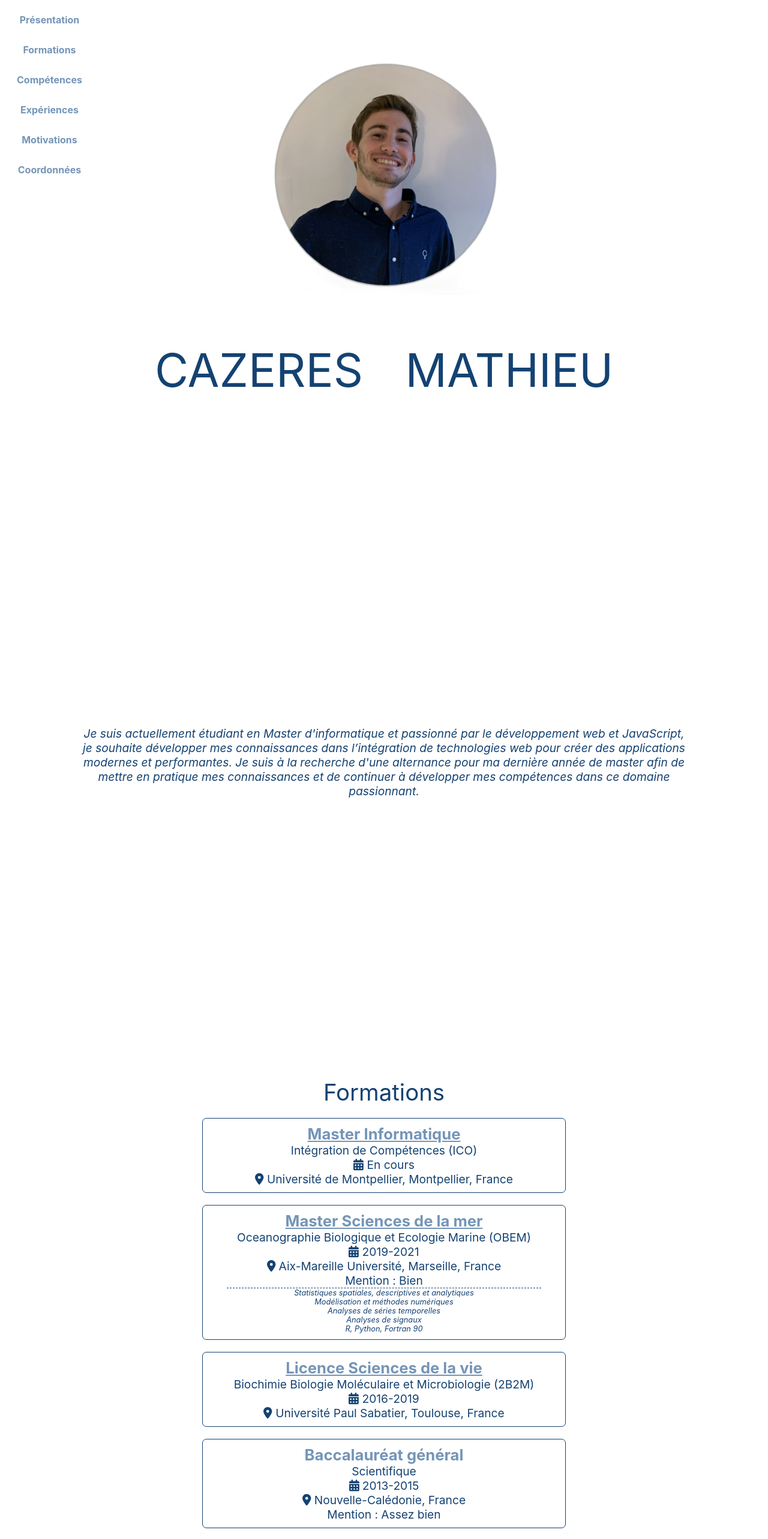
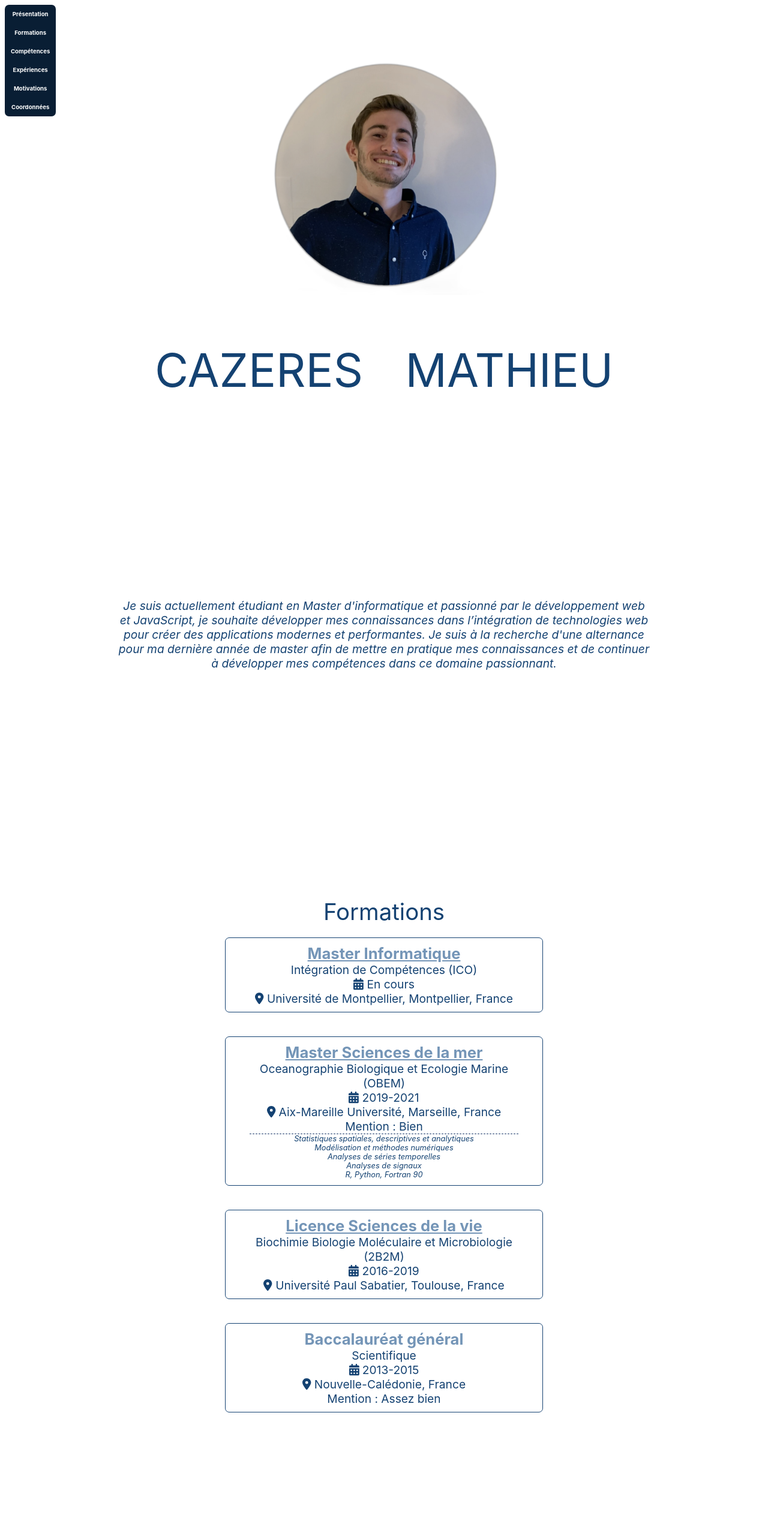
Before and after one commit to Mat-gif/Mat-gif.github.io, a React (Create React App) app: page / in a window 1280 px wide. Shown: the top 2566 px of the page at 60% size. Built offline with nearby package versions, Linux system fonts and the light colour scheme.

Commit message:
ajustement div, bar nav, height

```diff
--- a/src/App.css
+++ b/src/App.css
@@ -21,9 +21,8 @@ section {
   flex-wrap: wrap;
   flex-direction: column;
   justify-content: center;
-  min-height: 100vh;
   font-size: 3vw;
-  padding: 5% 10%  5% 10% ;
+  padding: 15% 15%  15% 15% ;
   border-bottom: none;
 }
 
@@ -115,17 +114,24 @@ a:hover {color:lightskyblue}   /* lien au survol */
 a:active {color: #144272}   /* lien sélectionné */
 
 nav {
+  background-color: #091E34;
   display: grid;
   align-content: start; /* aligne toutes les lignes de la grille sur le début de la zone de la grille */
   position: fixed;
   z-index: 999; /* n'importe quel nombre plus grand que le z-index des autres éléments de votre page */
-}
-
-.nav-link {
-  font-weight: bolder;
-  margin: 5px 10px 5px 10px;
-  padding: 10px 10px 10px 10px;
   -moz-border-radius:7px;
   -webkit-border-radius:7px;
   border-radius:7px;
 }
+
+.nav-link {
+  font-size: 1.2vh;
+  color: white;
+  font-weight: bolder;
+  margin: 5px 5px 5px 5px;
+  padding: 5px 5px 5px 5px;
+}
+
+.elem {
+  min-height: 50vh;
+}
--- a/src/App.js
+++ b/src/App.js
@@ -54,54 +54,40 @@ function App() {
 
 
       <section className="section-title">
-        <img src={moi}  className="letter" />
+        <img src={moi} />
         {DisplayTitre(useRef())}
       </section>
 
-      <section id="nextSection">
-      <Element name="section1">
+
+
+      <Element name="section1" className="elem">
         <div id="intro" className="box small italic" onMouseEnter={onEnter} onMouseLeave={onLeave}>
             {intro}
         </div>
         </Element>
 
-        <Element name="section2">
-        <div id="box1" className="box" onMouseEnter={onEnter} onMouseLeave={onLeave} >
-          Formations
+        <Element name="section2" className="elem" >
           {DisplayFormations(formations)}
-        </div>
         </Element>
 
-        <Element name="section3">
-        <div id="box2" className="box"  onMouseEnter={onEnter} onMouseLeave={onLeave} >
-          Compétences
+        <Element name="section3" className="elem">
           {DisplaySkills(skills)}
-        </div>
         </Element>
 
-        <Element name="section4">
-        <div id="box3" className="box"  onMouseEnter={onEnter} onMouseLeave={onLeave}>
-          Expériences
+        <Element name="section4" className="elem">
           {DisplayExperiences(experiences)}
-        </div>
         </Element>
 
-        <Element name="section5">
+        <Element name="section5" className="elem">
         <div id="conclusion" className="box small italic"  onMouseEnter={onEnter} onMouseLeave={onLeave}>
           {conclusion}
         </div>
         </Element>
 
-      </section>
-
-      <section id="lastSection"  >
-      <Element name="section6">
-      <div id="box5" className="box" onMouseEnter={onEnter} onMouseLeave={onLeave}>
+      <Element name="section6" className="elem">
           {DisplayContacts(contacts)}
-        </div>
       </Element>
 
-      </section>
 
     </div>
   )
--- a/src/Data.js
+++ b/src/Data.js
@@ -1,8 +1,8 @@
 import { FontAwesomeIcon } from "@fortawesome/react-fontawesome";
 import { faLinkedin, faGithub  } from "@fortawesome/free-brands-svg-icons";
 import { faBriefcase, faCalendarDays, faEnvelope, faLocationDot, faPhone  } from "@fortawesome/free-solid-svg-icons";
-
-
+import { useEffect, useRef  } from "react"
+import { onLoad, slideIn, onEnter, onLeave } from './Effet';
 
 
 function DisplayTitre(props) {
@@ -66,7 +66,8 @@ const formations = [
 
   function DisplayFormations(props) {
     return (
-      <div>
+      <div id="box1" className="box" onMouseEnter={onEnter} onMouseLeave={onLeave} >
+          Formations
             {props.map((prop, index) => (
               <div className="my-container small miniBox" key={index}>
                 <div className="diploma-title bold"><a href={prop.url}> {prop.title} </a></div>
@@ -101,7 +102,8 @@ const formations = [
 
   function DisplayExperiences(props) {
     return (
-      <div>
+       <div id="box3" className="box"  onMouseEnter={onEnter} onMouseLeave={onLeave}>
+          Expériences
           {props.map((prop, index) => (
               <div className="my-container small miniBox2" key={index}>
                 <div className="experience-title bold">{prop.title}</div>
@@ -144,7 +146,8 @@ const formations = [
 
   function DisplaySkills(props) {
     return (
-      <div>
+      <div id="box2" className="box"  onMouseEnter={onEnter} onMouseLeave={onLeave} >
+          Compétences
          {props.map((prop, index) => (
               <div className="my-container small miniBox" key={index}>
                 <div className="skill-name bold">{prop.name}</div>
@@ -177,7 +180,7 @@ const formations = [
 
   function DisplayContacts(props) {
     return (
-      <div>
+     <div id="box5" className="box" onMouseEnter={onEnter} onMouseLeave={onLeave}>
             {props.map((prop, index) => (
         <div className="my-container small" key={index}>
           <div className="contact-name bold">{prop.name}</div>
--- a/src/Effet.js
+++ b/src/Effet.js
@@ -69,11 +69,11 @@ gsap.registerPlugin(ScrollTrigger)
 
 
   const onEnter = ({ currentTarget }) => {
-    gsap.to(currentTarget, { backgroundColor: "#144272", color: "#FFF",   bordercolor: "#FFF" } )
+    gsap.to(currentTarget, { backgroundColor: "#144272", color: "white",   bordercolor: "white" } )
   }
 
   const onLeave = ({ currentTarget }) => {
-    gsap.to(currentTarget, { backgroundColor: "#FFF", color: "#144272" , bordercolor: "#666"})
+    gsap.to(currentTarget, { backgroundColor: "white", color: "#144272" , bordercolor: "#666"})
   }
 
 
```
